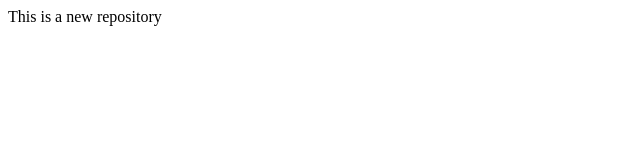
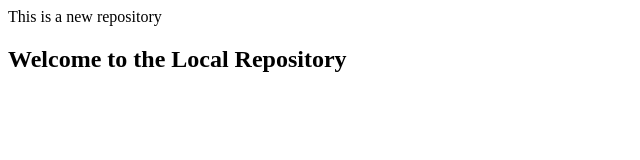
Before and after one commit to yashsaner/LocalRepo, a plain HTML site: page index.html in a window 1280 px wide. Shown: the whole page, without its empty margins (0-640 px from the left). Drawn offline with Linux system fonts and the light colour scheme.

Commit message:
update html h2

```diff
--- a/index.html
+++ b/index.html
@@ -1 +1,2 @@
 <p>This is a new repository</p>
+<h2>Welcome to the Local Repository</h2>
```
